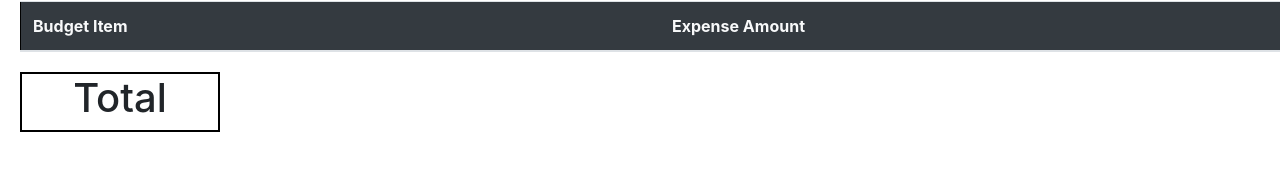
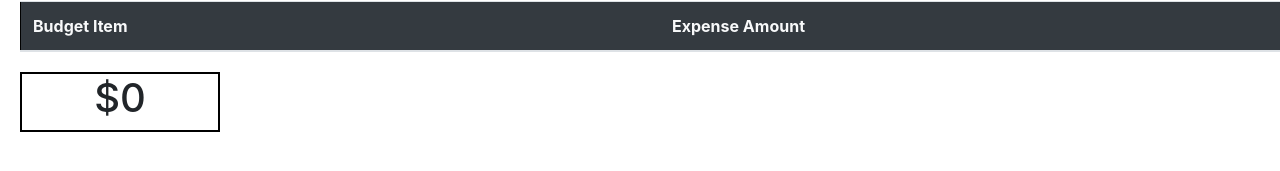
Before and after one commit to Linus41/React-Budget-Tracker, a React (Create React App) app in the folder budget-tracker/: page / in a window 1280 px wide. Shown: the part 215-386 px from the top of the page. Built offline with nearby package versions, Linux system fonts and the light colour scheme.

Commit message:
running total is working

```diff
--- a/budget-tracker/package.json
+++ b/budget-tracker/package.json
@@ -6,11 +6,15 @@
     "@testing-library/jest-dom": "^4.2.4",
     "@testing-library/react": "^9.5.0",
     "@testing-library/user-event": "^7.2.1",
+    "gh-pages": "^3.0.0",
     "react": "^16.13.1",
     "react-dom": "^16.13.1",
     "react-scripts": "3.4.1"
   },
+  "homepage": "https://Linus41.github.io/React-Budget-Tracker",
   "scripts": {
+    "predeploy": "npm run build",
+    "deploy": "gh-pages -d build",
     "start": "react-scripts start",
     "build": "react-scripts build",
     "test": "react-scripts test",
--- a/budget-tracker/src/components/Total/total.js
+++ b/budget-tracker/src/components/Total/total.js
@@ -6,6 +6,7 @@ class Total extends Component {
         expense: "",
         updatedExpense: ""
     }
+
 
     // handleInputChange = () => {
     //     //use props to access budgetItem from App, which is an array of objects
@@ -19,15 +20,17 @@ class Total extends Component {
     // }
 
     render() {
+        let total = 0;
+        (this.props.budgetItem.forEach(budget => {
+            total = total + parseFloat(budget.itemExpense)
+        }))
+
         return (
             <div className="total">
-                <h1>Total</h1>
-                {this.props.budgetItem.map(budget => (
-                    <div>
-                        {this.handleInputChange}
-                        <p id="numbers">${budget.itemExpense}</p>
-                    </div>
-                ))}
+                <h1>${total}</h1>
+
+
+
             </div>
 
         )
```
Also changed, not shown: 2 other files (tests, documents, lock files or other folders).
